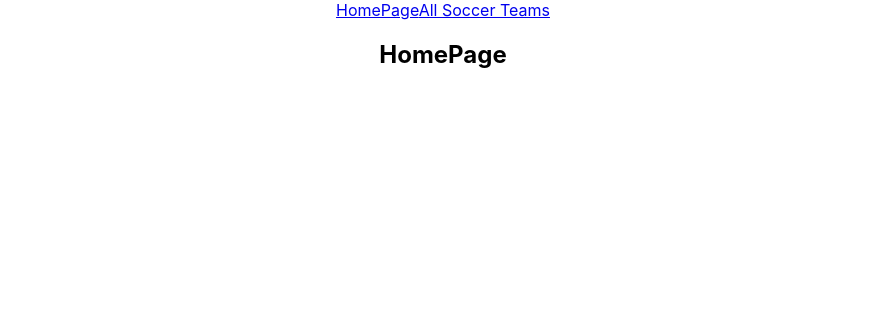
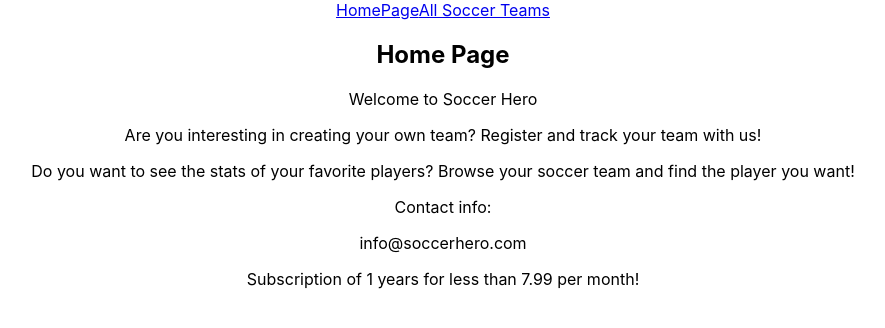
Before and after one commit to johnnyfe/soccer-stats-front-end, a React (Create React App) app: page / in a window 1280 px wide. Shown: the top 328 px of the page, without its empty margins (197-1082 px from the left). Built offline with nearby package versions, Linux system fonts and the light colour scheme.

Commit message:
adding home page and fixing errors

```diff
--- a/src/App.js
+++ b/src/App.js
@@ -4,6 +4,7 @@ import SoccerTeamContainer from './components/SoccerTeamContainer'
 import { BrowserRouter as Router, Switch, Route} from "react-router-dom"
 import SoccerTeamDetails from './components/SoccerTeamDetails';
 import NavBar from './components/NavBar';
+import HomePage from './components/HomePage';
 
 function App() {
   return (
@@ -13,10 +14,9 @@ function App() {
           <NavBar />
           <Switch>
             <Route exact path="/">
-              <h2>HomePage</h2>
+              <HomePage />
             </Route>
             <Route exact path="/soccer_teams">
-              <h1>Soccer Info App</h1>
               <SoccerTeamContainer />
             </Route>
             <Route path="/soccer_teams/:id">
--- /dev/null
+++ b/src/components/HomePage.js
@@ -0,0 +1,19 @@
+import React from 'react';
+
+function HomePage() {
+    return (
+        <div>
+            <h2 className="home-page-header">Home Page</h2>
+            <p>Welcome to Soccer Hero</p>
+            <p>Are you interesting in creating your own team? Register and track your team with us!</p>
+            <p>Do you want to see the stats of your favorite players? Browse your soccer team and find the player you want!</p>
+
+            <p>Contact info:</p>
+            <p>info@soccerhero.com</p>
+
+            <p>Subscription of 1 years for less than 7.99 per month!</p>
+        </div>
+    );
+}
+
+export default HomePage;
--- a/src/components/SoccerTeam.js
+++ b/src/components/SoccerTeam.js
@@ -20,12 +20,13 @@ function SoccerTeam({soccer_team, deleteSoccerTeam, updateSoccerTeam}) {
     }
 
     function handleUpdate(e){
-        e.preventDefault()
+        e.preventDefault();
         updateSoccerTeam(newSoccerTeam);
+        setEditMode(false);
     }
 
     return (
-        <div>
+        <div className="soccer-team-card">
            <br />
            <Link to={`/soccer_teams/${soccer_team.id}`}>
                 <p>{soccer_team.name}</p>
--- a/src/components/SoccerTeamContainer.js
+++ b/src/components/SoccerTeamContainer.js
@@ -47,6 +47,8 @@ function SoccerTeamContainer() {
         setSoccerTeams(newSoccerTeams)
     }
 
+    //DELETE
+
     function deleteSoccerTeam(soccer_team){
         fetch(BASE_URL + 'soccer_teams/' + soccer_team.id, {
             method: "DELETE"
@@ -58,6 +60,7 @@ function SoccerTeamContainer() {
     return (
 
         <div>
+            <h2 className="soccer-teams-header">All Soccer Teams</h2>
             <SoccerTeamForm handleAddSoccerTeam={handleAddSoccerTeam} />
             <div className="soccer-team-container">{soccerTeams && populateSoccerTeams()}</div>
         </div>
--- a/src/components/SoccerTeamDetails.js
+++ b/src/components/SoccerTeamDetails.js
@@ -12,13 +12,10 @@ function SoccerTeamDetails({createSoccerPlayer}) {
 
     useEffect(() => {
         fetch(BASE_URL + 'soccer_teams/' + id)
-        .then(res => res.json())
-        .then(json => setSoccerTeam(json))
+        .then((res) => res.json())
+        .then((json) => setSoccerTeam(json))
     }, [id]);
 
-    useEffect(() => {
-        console.log(soccerTeam)
-    }, [soccerTeam])
 
     function createSoccerPlayer(soccerPlayerDetails){
         const newSoccerPlayer = {
@@ -33,7 +30,6 @@ function SoccerTeamDetails({createSoccerPlayer}) {
         .then((r) => r.json())
 
         .then((json) => {
-            console.log(json)
             const newSoccerTeam = {...soccerTeam, soccer_players: [...soccerTeam.soccer_players, json] };
             setSoccerTeam(newSoccerTeam);
         })
```
